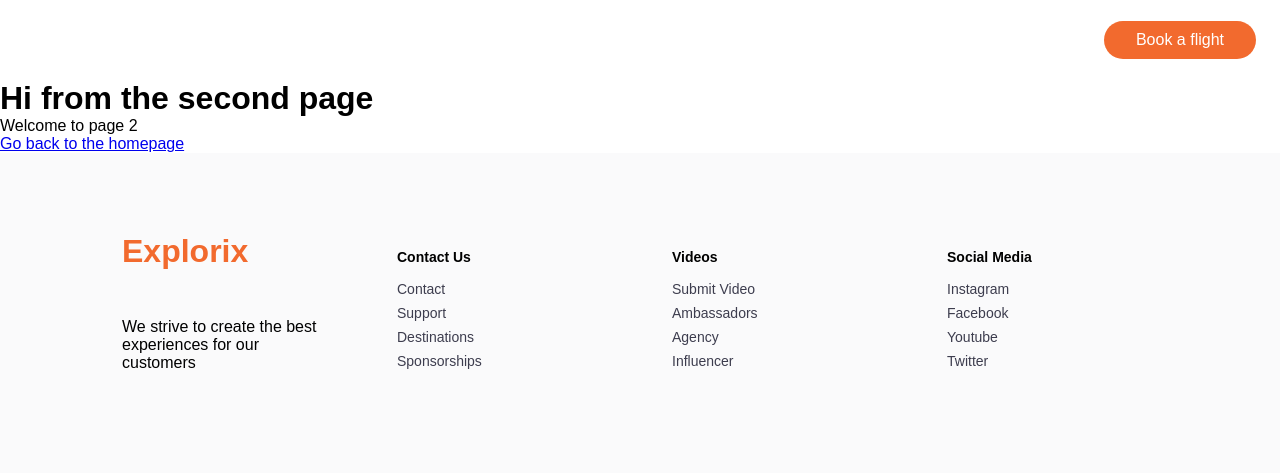
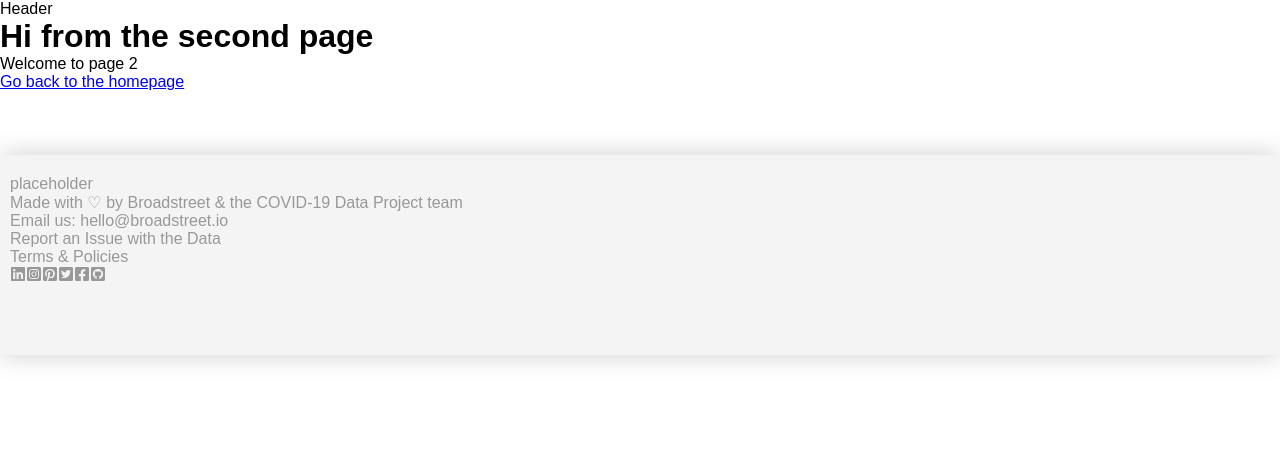
Before and after one commit to Greatroot/BroadstreetInternship, a Gatsby site: page /page-2 in a window 1280 px wide. Built offline with nearby package versions, Linux system fonts and the light colour scheme; Gatsby itself is replaced by a stand-in of ours.

Commit message:
Finished the JSX for the Footer, currently working on the css.

```diff
--- a/src/components/Footer.js
+++ /dev/null
@@ -1,3 +0,0 @@
-// This is the footer that the React-Web-Dev-Team will be working on.
-// All of the code for the footer should be in this one file.
-// TODO: (For React Action Team) Make footer component that looks identical to the mock-up on Figma.
--- /dev/null
+++ b/src/components/Footer/Footer.css
@@ -0,0 +1,56 @@
+.footer {
+    display: flex;
+    flex-display: column;
+
+    margin-top: 4rem;
+    width: 100%;
+    height: 200px;
+    box-shadow: 0px 0px 25px rgb(207, 207, 207);
+    color: #989898;
+    background: #F4F4F4;
+    display: flex;
+    flex-direction: column;
+    padding: 20px 10px;
+}
+
+.left-right-footer {
+    display: flex;
+    flex-direction: column;
+    justify-content: space-around;
+}
+
+.left-footer {
+
+}
+
+.broadstreet-logo {
+
+}
+
+.left-footer--text {
+
+}
+
+.top-text {
+
+}
+
+.email {
+
+}
+
+.right-footer {
+
+}
+
+.right-footer--text {
+
+}
+
+.bottom-footer {
+
+}
+
+.icons {
+
+}
--- /dev/null
+++ b/src/components/Footer/Footer.js
@@ -0,0 +1,57 @@
+// This is the footer that the React-Web-Dev-Team will be working on.
+// All of the code for the footer should be in this one file.
+// TODO: (For React Action Team) Make footer component that looks identical to the mock-up on Figma.
+
+import React from "react";
+import "./Footer.css";
+import {
+    FaFacebookSquare,
+    FaGithubSquare,
+    FaInstagramSquare,
+    FaLinkedin, FaLinkedinIn,
+    FaPinterestSquare,
+    FaTwitterSquare
+} from "react-icons/fa";
+
+//TODO: Add routing to Broadstreet and website's About Us page into the footer!
+//TODO: Also add routing to the hello@broadstreet.io!
+const Footer = () => {
+
+    return(
+        <div className="footer">
+            <div className="left-right-footer">
+                <div className="left-footer">
+                    <div className="broadstreet-logo">
+                        placeholder
+                    </div>
+                    <div className="left-footer--text">
+                        <div className="top-text">
+                            <p>Made with ♡ by Broadstreet & the COVID-19 Data Project team</p>
+                        </div>
+                        <div className="email">
+                            <p>Email us: hello@broadstreet.io</p>
+                        </div>
+                    </div>
+                </div>
+                <div className="right-footer">
+                    <div className="right-footer--text">
+                        <p>Report an Issue with the Data</p>
+                        <p>Terms & Policies</p>
+                    </div>
+                </div>
+            </div>
+            <div className="bottom-footer">
+                <div className="icons">
+                    <FaLinkedin />
+                    <FaInstagramSquare />
+                    <FaPinterestSquare />
+                    <FaTwitterSquare />
+                    <FaFacebookSquare />
+                    <FaGithubSquare />
+                </div>
+            </div>
+        </div>
+    );
+}
+
+export default Footer;
--- a/src/components/Header.js
+++ /dev/null
@@ -1,3 +0,0 @@
-// This is the header that the React-Web-Dev-Team will be working on.
-// All of the code for the header should be in this one file.
-// TODO: (For React Action Team) Make header component that looks identical to the mock-up on Figma.
--- /dev/null
+++ b/src/components/Header/Header.js
@@ -0,0 +1,17 @@
+// This is the header that the React-Web-Dev-Team will be working on.
+// All of the code for the header should be in this one file.
+// TODO: (For React Action Team) Make header component that looks identical to the mock-up on Figma.
+
+import React from "react";
+import {Link} from "gatsby";
+
+const Header = () => {
+
+    return(
+        <div>
+            Header
+        </div>
+    );
+};
+
+export default Header
--- a/src/components/layout.js
+++ b/src/components/layout.js
@@ -1,9 +1,9 @@
 
 import * as React from "react"
 
-import OldHeader from "./OldHeader"
 import {GlobalStyle} from "./styles/GlobalStyles";
-import OldFooter from "./OldFooter";
+import Header from "./Header/Header";
+import Footer from "./Footer/Footer";
 
 // A smart place to put components used on all pages like the OldHeader and OldFooter.
 const Layout = ({ children }) => {
@@ -11,9 +11,9 @@ const Layout = ({ children }) => {
   return (
     <>
         <GlobalStyle />
-        <OldHeader />
+        <Header />
         <main>{children}</main>
-        <OldFooter />
+        <Footer />
     </>
   )
 }
```
Also changed, not shown: src/pages/index.js (+6 -6 lines).
